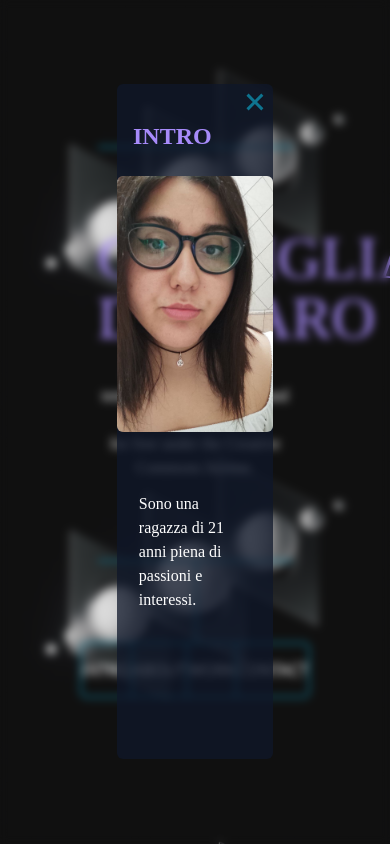
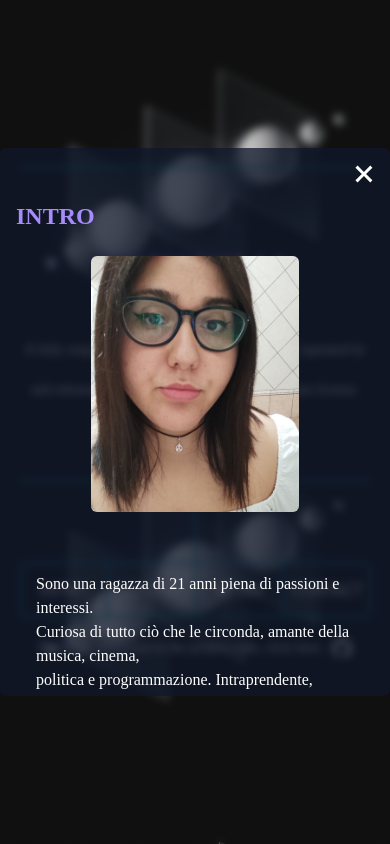
Before and after one commit to clariglia/personal-project, a React (Create React App) app: page / in a window 390 px wide. Both pictures are taken after a click on the button "INTRO". Built offline with nearby package versions, Linux system fonts and the light colour scheme; the HTML template or start-up script is replaced by a standard one.

Commit message:
fix: fixed media queries

```diff
--- a/src/Components/Hero/Hero.jsx
+++ b/src/Components/Hero/Hero.jsx
@@ -23,31 +23,39 @@ export default function Hero(){
 
     return(
         <div className="flex flex-col justify-center items-center h-screen w-screen overflow-hidden">
-            <main className="hero_container w-6/12 border-y-[#0e7490] border-2 border-x-0">
-                <h1 className="text-6xl text-center mt-20 font-['Archivo'] text-[#a78bfa]" data-aos="fade-up" data-aos-duration="2000">CONSIGLIA D'AMARO</h1>
-                <h4 className="mt-3 mb-20 text-white text-center font-['Encode_Sans_SC']" data-aos="fade-up" data-aos-duration="2000">A fully responsive site template designed by me and released<br></br>
+            <main className="hero_container w-[90%] sm:w-6/12 border-y-[#0e7490] border-2 border-x-0">
+                <h1 className="sm:text-6xl text-4xl text-center mt-20 font-['Archivo'] text-[#a78bfa]" data-aos="fade-up" data-aos-duration="2000">CONSIGLIA D'AMARO</h1>
+                <h4 className="mt-3 mb-20 text-white text-center font-['Encode_Sans_SC'] text-sm sm:text-md" data-aos="fade-up" data-aos-duration="2000">A fully responsive site template designed by me, ispirated by Html5 up<br></br> and released
                     for free under the Creative Commons license.</h4>
             </main>
             <div className="h-20 bg-[#0e7490] w-[2px] ml-px"></div>
-            <section className="w-6/12 h-14 flex justify-center">
+            <section className="w-[90%] sm:w-6/12 h-14 flex justify-center">
                 <button onClick={()=>{
                     setIntroOpenModal(true);
-                }} className="button_hero rounded-l-md border-2 border-[#0e7490] text-white w-28">INTRO</button>
+                }} className="button_hero rounded-l-md border-2 hover:bg-[#0e7490]/25 border-[#0e7490] text-white w-28">INTRO</button>
                 <button onClick={()=>{
                     setAboutOpenModal(true);
-                }} className="button_hero border-y-[#0e7490] border-2 border-x-0 text-white w-28">ABOUT</button>
+                }} className="button_hero border-y-[#0e7490] hover:bg-[#0e7490]/25 border-2 border-x-0 text-white w-28">ABOUT</button>
                 <button onClick={()=>{
                     setWorkOpenModal(true);
-                }}className="button_hero text-white w-28 border-2 border-y-[#0e7490] border-l-[#0e7490] border-r-0">WORK</button>
+                }}className="button_hero text-white w-28 border-2 hover:bg-[#0e7490]/25 border-y-[#0e7490] border-l-[#0e7490] border-r-0">WORK</button>
                 <button onClick={()=>{
                     setContactOpenModal(true);
-                }} className="button_hero rounded-r-md border-2 border-[#0e7490] text-white w-28">CONTACT</button>
+                }} className="button_hero rounded-r-md border-2 border-[#0e7490] text-white w-28 hover:bg-[#0e7490]/25">CONTACT</button>
             </section>
             {IntroOpenModal && <IntroModal closeIntroModal={setIntroOpenModal} />}
             {AboutOpenModal && <AboutModal closeAboutModal={setAboutOpenModal} />}
             {WorkOpenModal && <WorkModal closeWorkModal={setWorkOpenModal} />}
             {ContactOpenModal && <ContactModal closeContactModal={setContactOpenModal} />}
+            <div className="p-5">
+            <p className="text-white flex flex-row gap-2 text-sm font-['Encode_Sans_SC']">If you are interested in the project code, click here:
+                <a className="aLink" href="https://github.com/clariglia/personal-project">
+                    <img className="hover:fill-[#a78bfa] fill-white" src="./github.svg" alt="github repo" width="20" height="20"></img>
+                </a>
+            </p>
+            </div>
+        </div>
 
-        </div>
+
     )
 }
--- a/src/Components/Modals/AboutModal.jsx
+++ b/src/Components/Modals/AboutModal.jsx
@@ -3,9 +3,9 @@ export default function AboutModal({closeAboutModal}){
 
     return(
         <div className="modalBackground w-screen h-screen fixed flex justify-center items-center backdrop-blur-sm">
-            <div className="modalContainer w-2/5 h-4/5 bg-[#0f172a]/75 rounded-md md:h-3/5 md:w-3/5" data-aos="zoom-in">
-                <div className="flex flex-row-reverse">
-                    <button className="buttonModal" onClick={()=> closeAboutModal(false)}>
+            <div className="modalContainer bg-[#0f172a]/75 rounded-md w-[100%] sm:w-[60%] md:w-[60%] lg:w-[40%] xl:w-[40%] 2xl:w-[40%]" data-aos="zoom-in">
+                <div className="flex flex-row-reverse p-2">
+                    <button className="buttonModal hover:bg-[#0e7490]/25 rounded-full" onClick={()=> closeAboutModal(false)}>
                         <img src="./closemodal.svg" alt="close modal"></img>
                     </button>
                 </div>
--- a/src/Components/Modals/ContactModal.jsx
+++ b/src/Components/Modals/ContactModal.jsx
@@ -4,28 +4,28 @@ export default function ContactModal({closeContactModal}){
 
     return(
         <div className="modalBackground w-screen h-screen fixed flex justify-center items-center backdrop-blur-sm">
-            <div className="modalContainer w-2/5 h-4/5 bg-[#0f172a]/75 rounded-md md:h-3/5 md:w-3/5" data-aos="zoom-in">
-                <div className="flex flex-row-reverse">
-                    <button className="buttonModal" onClick={()=> closeContactModal(false)}>
+            <div className="modalContainer bg-[#0f172a]/75 rounded-md w-[100%] sm:w-[60%] md:w-[60%] lg:w-[40%] xl:w-[40%] 2xl:w-[40%]" data-aos="zoom-in">
+                <div className="flex flex-row-reverse p-2">
+                    <button className="buttonModal hover:bg-[#0e7490]/25 rounded-full" onClick={()=> closeContactModal(false)}>
                         <img src="./closemodal.svg" alt="close modal"></img>
                     </button>
                 </div>
                 <div className="title">
-                <h2 className="text-[#a78bfa] font-bold font-['Encode_Sans_Expanded'] text-2xl ml-4 mb-6">CONTACT</h2>
+                <h2 className="text-[#a78bfa] font-bold font-['Encode_Sans_SC'] text-2xl ml-4 mb-6">CONTACT</h2>
                 </div>
                 <section className="body flex flex-col justify-center items-center gap-3">
                     <img src="./contact.avif" alt="La dolce vita" className="object-fill h-48 w-96 rounded-md mb-6"></img>
                     <p className="text-white font-['Poppins'] text-center">Se vuoi saperne di più, o spulciare il mio portfolio,<br></br>
                     contattami a questi indirizzi:</p>
                     <div className="flex flex-row gap-5">
-                        <a href="https://www.linkedin.com/in/consiglia-d-amaro-723015230/">
+                        <a className="aLink" href="https://www.linkedin.com/in/consiglia-d-amaro-723015230/">
                             <img width={30} height={30} src="./linkedin.svg" alt="linkedin"></img>
                         </a>
-                        <a href="https://github.com/clariglia">
+                        <a className="aLink" href="https://github.com/clariglia">
                             <img src="./github.svg" width={30} height={30} alt="github"></img>
                         </a>
                     </div>
-                    <div className="flex flex-col justify-start items-start gap-3 mt-9">
+                    <div className="flex flex-col justify-start items-start gap-3 mt-9 p-5">
                         <div className="relative flex flex-row-reverse justify-center gap-4">
                             <p onClick={onCopyHandler} id='email' className="flex flex-row-reverse justify-center font-['Poppins'] text-white">consigliadamaro0@gmail.com</p>
                             <img src="./email.svg" width={30} height={30} alt="email"></img>
--- a/src/Components/Modals/IntroModal.jsx
+++ b/src/Components/Modals/IntroModal.jsx
@@ -4,9 +4,9 @@ export default function IntroModal({closeIntroModal}){
 
     return(
         <div className="modalBackground w-screen h-screen fixed flex justify-center items-center backdrop-blur-sm">
-            <div className="modalContainer w-2/5 h-4/5 bg-[#0f172a]/75 rounded-md md:h-3/5 md:w-3/5"  data-aos="zoom-in">
-                <div className="flex flex-row-reverse">
-                    <button className="buttonModal" onClick={()=> closeIntroModal(false)}>
+            <div className="modalContainer bg-[#0f172a]/75 rounded-md w-[100%] sm:w-[60%] md:w-[60%] lg:w-[40%] xl:w-[40%] 2xl:w-[40%]" data-aos="zoom-in">
+                <div className="flex flex-row-reverse p-2">
+                    <button className="buttonModal hover:bg-[#0e7490]/25 rounded-full" onClick={()=> closeIntroModal(false)}>
                         <img src="./closemodal.svg" alt="close modal"></img>
                     </button>
                 </div>
@@ -18,7 +18,7 @@ export default function IntroModal({closeIntroModal}){
                         <img src="./meme.jpg" alt="Me" className="object-cover h-64 w-52 rounded-md mb-6"></img>
                     </div>
                     <div className="h-40 max-h-40 overflow-y-auto p-9">
-                        <p className="text-white font-['Encode_Sans_Expanded']">Sono una ragazza di 21 anni piena di passioni e interessi.<br></br>
+                        <p className="text-white font-['Poppins']">Sono una ragazza di 21 anni piena di passioni e interessi.<br></br>
                         Curiosa di tutto ciò che le circonda, amante della musica, cinema,<br></br>
                         politica e programmazione.
                         Intraprendente, sempre pronta<br></br>
--- a/src/Components/Modals/WorkModal.jsx
+++ b/src/Components/Modals/WorkModal.jsx
@@ -3,9 +3,9 @@ export default function WorkModal({closeWorkModal}){
 
     return(
         <div className="modalBackground w-screen h-screen fixed flex justify-center items-center backdrop-blur-sm">
-            <div className="modalContainer w-2/5 max-h-4/5 h-4/5 bg-[#0f172a]/75 rounded-md md:h-3/5 md:w-3/5"  data-aos="zoom-in">
-                <div className="flex flex-row-reverse">
-                    <button className="buttonModal" onClick={()=> closeWorkModal(false)}>
+            <div className="modalContainer bg-[#0f172a]/75 rounded-md w-[100%] sm:w-[60%] md:w-[60%] lg:w-[40%] xl:w-[40%] 2xl:w-[40%]"  data-aos="zoom-in">
+                <div className="flex flex-row-reverse p-2">
+                    <button className="buttonModal hover:bg-[#0e7490]/25 rounded-full" onClick={()=> closeWorkModal(false)}>
                         <img src="./closemodal.svg" alt="close modal"></img>
                     </button>
                 </div>
@@ -15,7 +15,7 @@ export default function WorkModal({closeWorkModal}){
                 <div className="body flex justify-center items-center flex-col">
                     <img src="./codingg.avif" alt="coding" className="object-fill h-48 w-96 rounded-md mb-6"></img>
                     <div className="h-60 max-h-60 overflow-y-auto p-9">
-                        <p className="text-white font-['Encode_Sans_Expanded']">Sono una fullstack web developer.<br></br>
+                        <p className="text-white font-['Poppins']">Sono una fullstack web developer.<br></br>
                         In quest'anno, grazie al corso Develhope, ho mosso i primi passi
                         su come fare una SPA (Single Page Application).<br></br>
                         Ho iniziato da Git/Github, strumento fondamentale per sfruttare
--- a/src/index.css
+++ b/src/index.css
@@ -24,10 +24,6 @@ body {
     monospace;
 } */
 
-
-/* h4{
-  font-family: 'Encode Sans SC', sans-serif;
-} */
 
 .App{
   background-image: url('./Images/geometric.png');
@@ -60,3 +56,7 @@ body::-webkit-scrollbar-track {
   border-radius: 20px;       /* roundness of the scroll thumb */
 /*   border: 2px solid #9da1a1;   *//* creates padding around scroll thumb */
 }
+
+.aLink{
+  cursor:url('../src/Images/cursor.svg'), default;
+}
```
Also changed, not shown: public/closemodal.svg.
